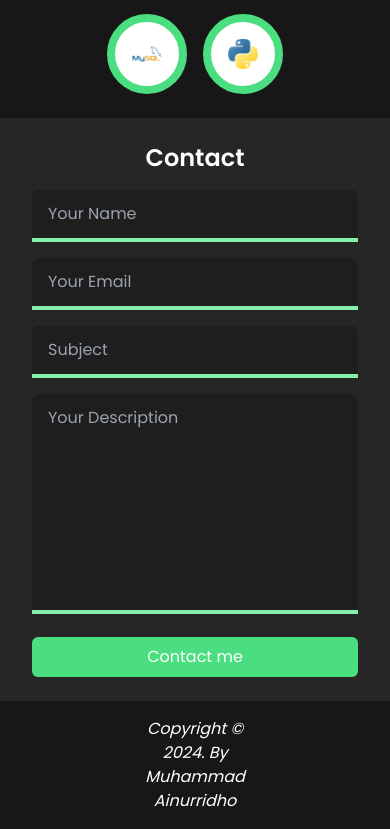
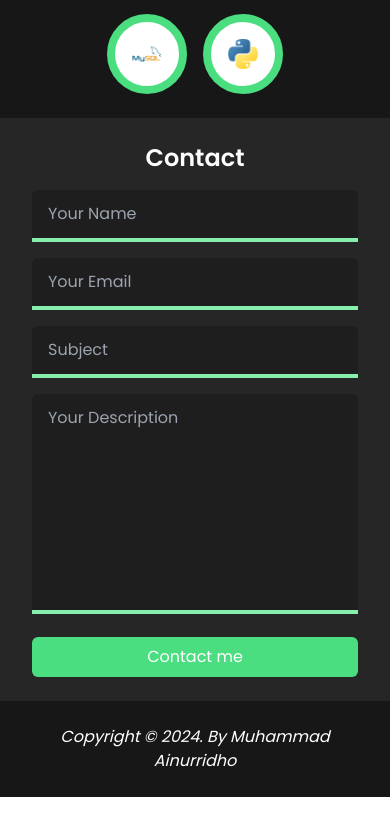
Before and after one commit to M-Ainurridho/portofolio, a Next.js app: page / in a window 390 px wide. Shown: the part 1698-2527 px from the top of the page. After the commit the page ends 2495 px from the top, so only its background shows below. Built offline with nearby package versions, Linux system fonts and the light colour scheme.

Commit message:
mobile ui v1 - footer

```diff
--- a/app/ui/footer.tsx
+++ b/app/ui/footer.tsx
@@ -1,6 +1,6 @@
 const Footer = () => {
    return (
-      <footer className="px-32 py-4 bg-neutral-900">
+      <footer className="px-8 py-6 md:px-16 lg:px-32 bg-neutral-900">
          <p className="text-center italic">Copyright &copy; 2024. By Muhammad Ainurridho</p>
       </footer>
    );
```
